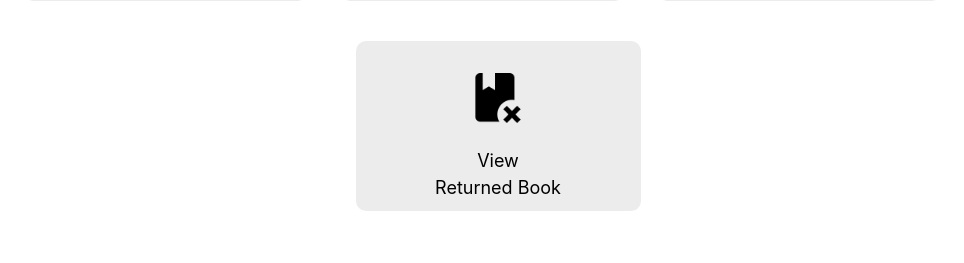
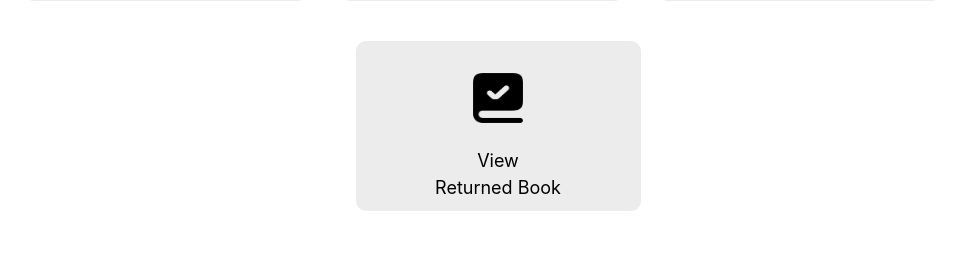
Before and after one commit to kshitizfrompali/LMS, a Django app: template templates/library/adminafterlogin.html in a window 1280 px wide. Shown: the part 533-796 px from the top of the page, without its empty margins (126-1090 px from the left). Run offline with Django 3.2, Linux system fonts and the light colour scheme; the template is opened without the code that fills it, so the values that code supplies are empty; some libraries are stand-ins or nearby versions.

Commit message:
add:added removed book png

```diff
--- a/templates/library/adminafterlogin.html
+++ b/templates/library/adminafterlogin.html
@@ -230,7 +230,7 @@
             <div
               class="cards text-center d-flex flex-column align-items-center"
             >
-              <img class="forImage" src="{% static "images/removeissuedbook.png" %}"
+              <img class="forImage" src="{% static "images/viewremovedbook.png" %}"
               width="108px" height="108px" alt="Card image cap">
               <a
                 href="viewreturnedbook"
```
Also changed, not shown: static/images/viewremovedbook.png (added).
